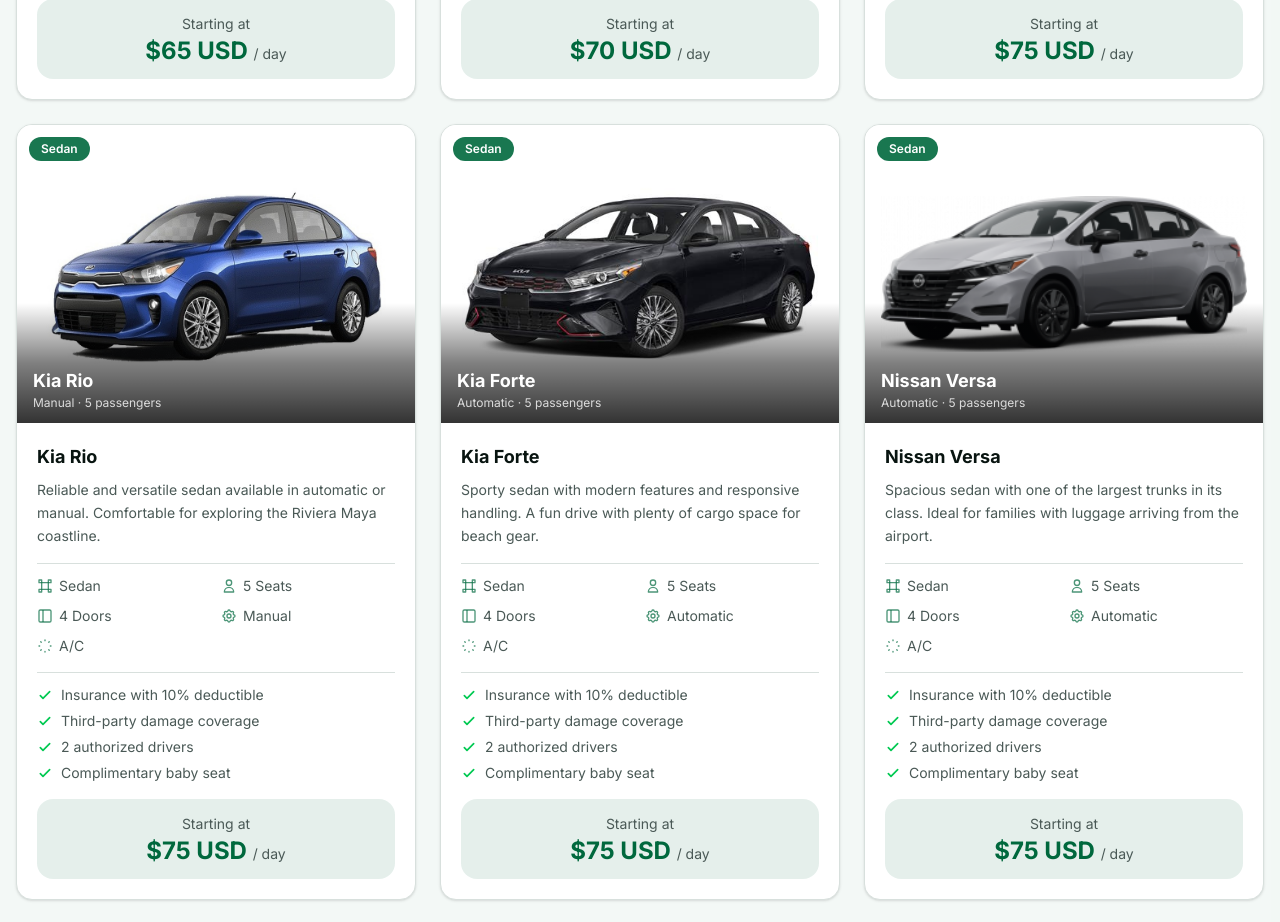
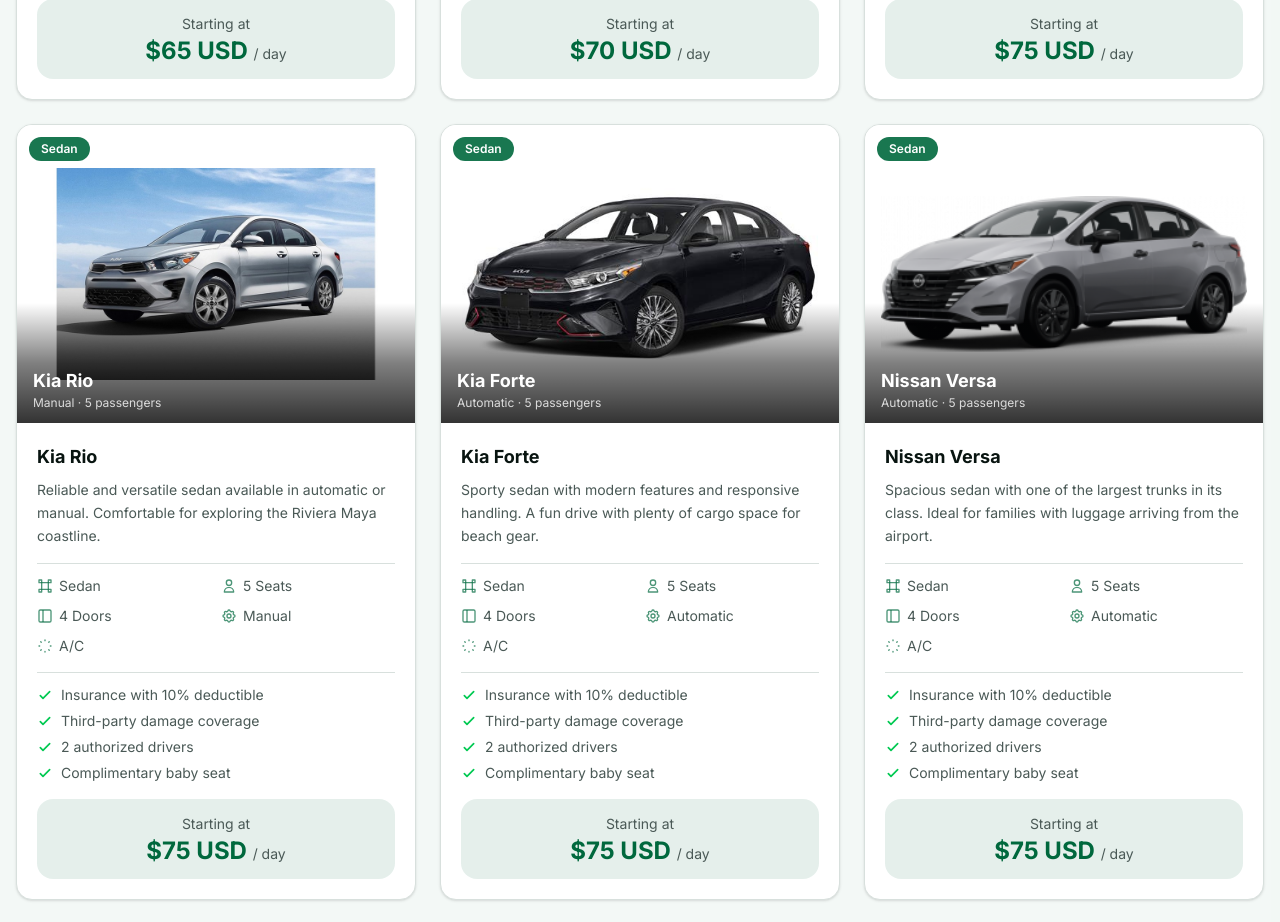
Before and after one commit to mastercobeos/rental-car-playa, a Next.js app: page / in a window 1280 px wide. Shown: the part 1780-2702 px from the top of the page. Built offline with nearby package versions, Linux system fonts and the light colour scheme; a web font is replaced by a local one.

Commit message:
Replace Kia Rio image with clean press photo, no checkerboard
Co-Authored-By: Claude Opus 4.6 <noreply@anthropic.com>

```diff
--- a/components/fleet-section.tsx
+++ b/components/fleet-section.tsx
@@ -66,7 +66,7 @@ const vehicles = [
       en: "Reliable and versatile sedan available in automatic or manual. Comfortable for exploring the Riviera Maya coastline.",
       es: "Sedán confiable y versátil disponible en automático o manual. Cómodo para explorar la costa de la Riviera Maya.",
     },
-    images: ["/fleet/kia-rio-clean4.jpg"],
+    images: ["/fleet/kia-rio-new2.jpg"],
     price: 75,
   },
   {
```
Also changed, not shown: public/fleet/kia-rio-new2.jpg (added).
